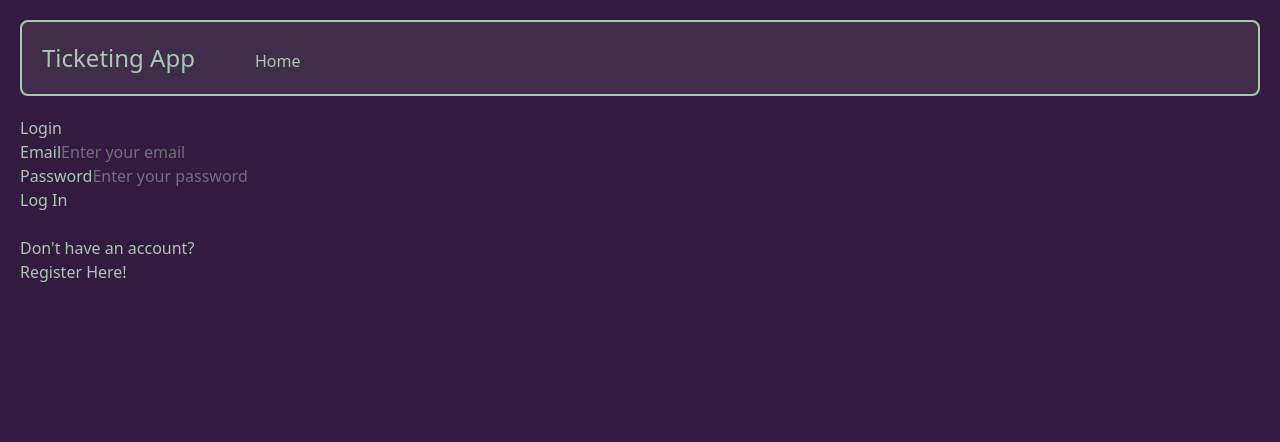
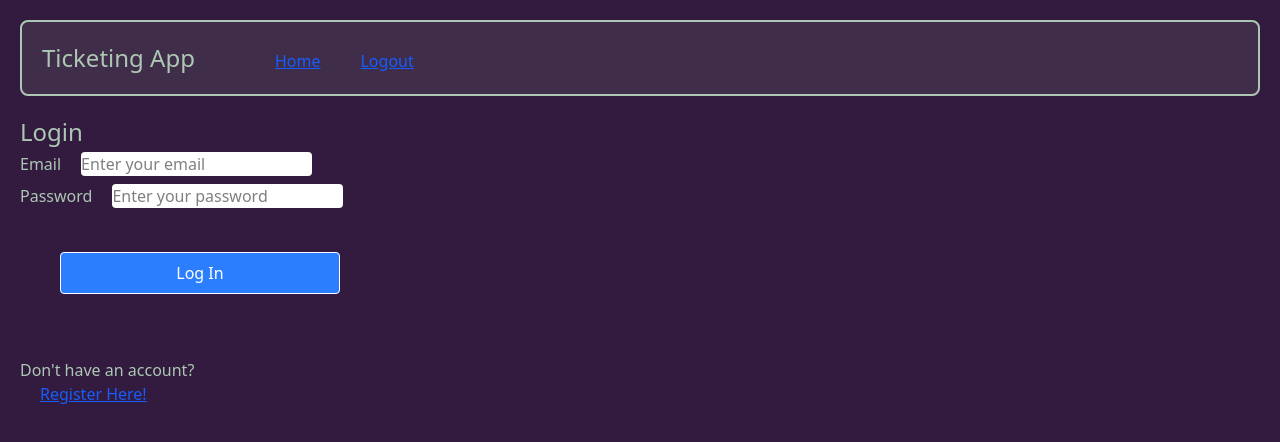
Before and after one commit to daniel-s-fhsu/FrontendDev_Final, a React (Vite) app: page /signIn in a window 1280 px wide. Shown: the top 442 px of the page. Built offline with nearby package versions, Linux system fonts and the light colour scheme; no server answers; sample sign-in values are in the browser's storage.

Commit message:
Added auth and profiles

```diff
--- a/src/App.jsx
+++ b/src/App.jsx
@@ -5,23 +5,26 @@ import Header from './pages/Header';
 import EventDetails from './pages/EventDetails';
 import { AuthProvider } from './UserContext';
 import SignInForm from './pages/SignIn';
+import ProtectedRoute from './routes/ProtectedRoute';
+import Profile from './pages/Profile';
 
 function App() {
 
   return (
     <div className="m-5">
+      <BrowserRouter>
       <AuthProvider>
-      <BrowserRouter>
       <Header />
         <main className="content">
           <Routes>
             <Route path="/" element={<Home />} />
             <Route path="/event/:id" element={<EventDetails />} />
             <Route path="/signIn" element={<SignInForm />} />
+            <Route path="/profile" element={<ProtectedRoute><Profile /></ProtectedRoute>} />
           </Routes>
         </main>
+      </AuthProvider>
       </BrowserRouter>
-      </AuthProvider>
     </div>
   )
 }
--- a/src/UserContext.jsx
+++ b/src/UserContext.jsx
@@ -6,6 +6,7 @@ const UserContext = createContext();
 
 export const AuthProvider = ({ children }) => {
     const [user, setUser] = useState(null);
+    const [loading, setLoading] = useState(true);
 
     const createUser = (email, password) => {
         return createUserWithEmailAndPassword(auth, email, password);
@@ -21,8 +22,8 @@ export const AuthProvider = ({ children }) => {
 
     useEffect(() => {
         const unsubscribe = onAuthStateChanged(auth, (currentUser) => {
-            console.log(currentUser);
             setUser(currentUser);
+            setLoading(false);
         });
         return () => {
             unsubscribe();
@@ -30,7 +31,7 @@ export const AuthProvider = ({ children }) => {
     }, []);
 
     return (
-        <UserContext.Provider value= {{ user, createUser, login, logout}}>
+        <UserContext.Provider value= {{ user, loading, createUser, login, logout}}>
             {children}
         </UserContext.Provider>
     );
--- /dev/null
+++ b/src/components/BasicComponents/BasicLink.jsx
@@ -0,0 +1,16 @@
+import { Link } from "react-router";
+
+function BasicLink({ linkUrl, handleClick, children }) {
+    return (
+      <Link
+        to={linkUrl}
+        onClick={handleClick}
+        className="text-blue-600 underline hover:text-blue-800 visited:text-purple-600 mx-1 sm:mx-5"
+
+      >
+        {children}
+      </Link>
+    );
+  }
+
+  export default BasicLink;
--- a/src/components/EventCard.jsx
+++ b/src/components/EventCard.jsx
@@ -1,16 +1,22 @@
-
 import { Link } from 'react-router-dom';
 
 function EventCard({ event }) {
-    // This is the event card for use on the main page - pretty basic summary
-    return(
-        <div className="eventCard border-2 rounded-lg m-5 p-5 w-60 flex-initial">
-            <h1 className="text-neutral-300 text-lg mb-5 underline"><Link to={`/event/${event.id}`}>{event.title}</Link></h1>
-            <img src={`/assets${event.thumbnail}`} />
-            <strong>{event.date}</strong>
-            <p>{event.location}</p>
+    return (
+        <Link
+            to={`/event/${event.id}`}
+            className="
+                        block border-2 rounded-lg m-5 p-5 w-60 flex-initial
+                        bg-[#331B3F] text-[#ACC7B4]
+                        hover:bg-[#40214f] hover:-translate-y-2 hover:translate-x-2
+                        transition-transform duration-200 ease-in-out
+                        shadow-md hover:shadow-lg">
+
+            <h1 className="text-lg mb-5 underline">{event.title}</h1>
+            <img src={`/assets${event.thumbnail}`} alt={`${event.title} thumbnail`} className="mb-3 rounded" />
+            <strong className="block mb-1">{event.date}</strong>
+            <p className="mb-1">{event.location}</p>
             <p>${event.price}</p>
-        </div>
+        </Link>
     );
 }
 
--- a/src/components/form/FormButton.jsx
+++ b/src/components/form/FormButton.jsx
@@ -1,9 +1,16 @@
 import React from "react";
 
 export default function FormButton(props) {
-    return (
-        <div id='button' className='row'>
-            <button>{props.title}</button>
-        </div>
-    );
-};
+  return (
+    <div id="button" className="row">
+      <button
+        className="border m-10 w-70 px-4 py-2 rounded bg-blue-500 text-white
+                   hover:bg-blue-600 hover:scale-105
+                   active:bg-blue-700 active:scale-95
+                   transition duration-150 ease-in-out"
+      >
+        {props.title}
+      </button>
+    </div>
+  );
+}
--- a/src/components/form/FormHeader.jsx
+++ b/src/components/form/FormHeader.jsx
@@ -3,7 +3,7 @@ import React from "react";
 export default function FormHeader(props) {
     return (
         <div>
-            <h2 id="headerTitle">{props.title}</h2>
+            <h2 id="headerTitle" className="text-xl sm:text-2xl">{props.title}</h2>
         </div>
     );
 }
--- a/src/components/form/FormInput.jsx
+++ b/src/components/form/FormInput.jsx
@@ -5,7 +5,7 @@ export default function FormInput(props) {
         <div className='row'>
             <label>{props.description}</label>
             <input type={props.type} placeholder={props.placeholder} id={props.id} value={props.value} onChange={props.onChange}
-                className={props.className}
+                className={props.className + " bg-white text-black rounded mx-5 my-1"}
             />
         </div>
     );
--- a/src/pages/Header.jsx
+++ b/src/pages/Header.jsx
@@ -1,14 +1,35 @@
 import { Link, useNavigate } from "react-router-dom";
+import { UserAuth } from "../UserContext";
+import BasicLink from "../components/BasicComponents/BasicLink";
 
 function Header() {
     const navigate = useNavigate();
+    const {user, logout} = UserAuth();
+
+    const handleLogout = async () => {
+        try {
+            await logout();
+            navigate("/signIn");
+            alert("Log out successful");
+
+        } catch (err) {
+            console.error(err);
+        }
+    }
 
     return (
         <div className="header bg-[#402d4a] border-2 border-[#ACC7B4] rounded-lg p-5 mb-5">
             <span >
             <h1 className="inline text-lg sm:text-2xl">Ticketing App</h1>
             <nav className="inline pl-15">
-                <Link to="/">Home</Link>
+                <BasicLink linkUrl="/">Home</BasicLink>
+
+                {user ? (
+                    <BasicLink handleClick={handleLogout}>Logout</BasicLink>
+
+                ) : (
+                    <BasicLink linkUrl="/signIn">Sign In</BasicLink>
+                )}
             </nav>
             </span>
         </div>
--- /dev/null
+++ b/src/pages/Profile.jsx
@@ -0,0 +1,17 @@
+import FormHeader from "../components/form/FormHeader";
+import { UserAuth } from "../UserContext";
+
+function Profile() {
+    const {user} = UserAuth();
+
+
+    return (
+        <div>
+            <FormHeader>Profile</FormHeader>
+            <p>Welcome, {UserAuth.displayName}</p>
+            <p>Email: {user.email}</p>
+        </div>
+    );
+}
+
+export default Profile;
--- a/src/pages/SignIn.jsx
+++ b/src/pages/SignIn.jsx
@@ -3,6 +3,7 @@ import { Link, useNavigate } from "react-router-dom";
 import FormHeader from "../components/form/FormHeader";
 import FormButton from "../components/form/FormButton";
 import FormInput from "../components/form/FormInput";
+import BasicLink from "../components/BasicComponents/BasicLink";
 import { UserAuth } from "../UserContext";
 
 
@@ -101,7 +102,7 @@ export default function SignInForm() {
                     <FormButton title="Register" />
                     <br />
                     <p>Already have an account?</p>
-                    <Link to="#" id="registerLink" onClick={onFormSwitch}>Back to Login</Link>
+                    <BasicLink linkUrl="#" id="registerLink" handleClick={onFormSwitch}>Back to Login</BasicLink>
                 </form>
                 </>);
         }
@@ -129,7 +130,7 @@ export default function SignInForm() {
                     <FormButton title="Log In" />
                     <br />
                     <p>Don't have an account?</p>
-                    <Link to="#" id="registerLink" onClick={onFormSwitch}>Register Here!</Link>
+                    <BasicLink linkUrl="#" id="registerLink" handleClick={onFormSwitch}>Register Here!</BasicLink>
                 </form>
             </div>
         );
--- /dev/null
+++ b/src/routes/ProtectedRoute.jsx
@@ -0,0 +1,18 @@
+import { Navigate } from "react-router-dom";
+import { UserAuth } from "../UserContext";
+
+const ProtectedRoute = ({ children }) => {
+  const { user, loading } = UserAuth();
+
+  if (loading) {
+    return <div>Loading...</div>; // or a spinner component
+  }
+
+  if (!user) {
+    return <Navigate to="/signin" />;
+  }
+
+  return children;
+};
+
+export default ProtectedRoute;
```
